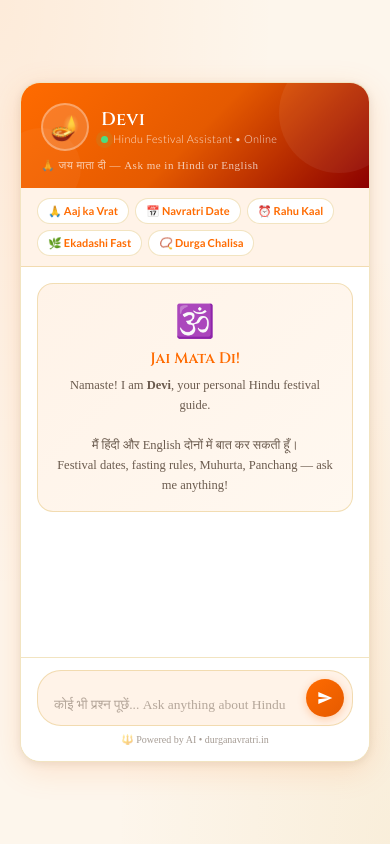
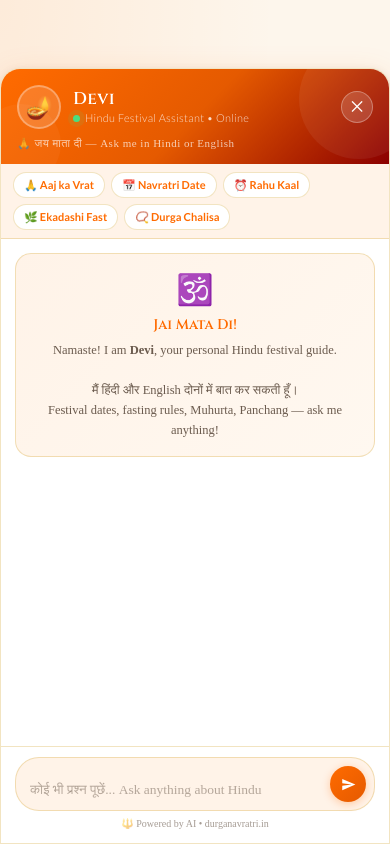
Before and after one commit to amity021/devi-chatbot, a plain HTML site: page index.html in a window 390 px wide. Drawn offline with Linux system fonts and the light colour scheme; a web font is replaced by a local one.

Commit message:
Update index.html

```diff
--- a/index.html
+++ b/index.html
@@ -52,6 +52,17 @@
     animation: slideUp 0.5s cubic-bezier(0.16,1,0.3,1);
   }
 
+  /* ── MOBILE RESPONSIVE ── */
+  @media (max-width: 520px) {
+    body { padding: 0; align-items: flex-end; }
+    #chat-widget {
+      max-width: 100%;
+      border-radius: 20px 20px 0 0;
+      height: 92vh;
+      height: 92dvh;
+    }
+  }
+
   @keyframes slideUp {
     from { opacity:0; transform: translateY(24px); }
     to   { opacity:1; transform: translateY(0); }
@@ -60,9 +71,10 @@
   /* ── HEADER ── */
   .chat-header {
     background: linear-gradient(135deg, var(--saffron) 0%, #E55A00 50%, var(--crimson) 100%);
-    padding: 20px 20px 16px;
+    padding: 16px 16px 14px;
     position: relative;
     overflow: hidden;
+    flex-shrink: 0;
   }
 
   .chat-header::before {
@@ -91,21 +103,23 @@
   }
 
   .avatar {
-    width: 48px;
-    height: 48px;
+    width: 44px;
+    height: 44px;
     background: rgba(255,255,255,0.15);
     border-radius: 50%;
     display: flex;
     align-items: center;
     justify-content: center;
-    font-size: 24px;
+    font-size: 22px;
     border: 2px solid rgba(255,255,255,0.3);
     flex-shrink: 0;
   }
 
+  .header-text { flex: 1; }
+
   .header-text h1 {
     font-family: 'Cinzel', serif;
-    font-size: 18px;
+    font-size: 17px;
     font-weight: 600;
     color: var(--white);
     letter-spacing: 0.5px;
@@ -136,6 +150,31 @@
     50%      { box-shadow: 0 0 0 5px rgba(74,222,128,0.1); }
   }
 
+  /* ── CLOSE BUTTON ── */
+  .close-btn {
+    width: 32px;
+    height: 32px;
+    background: rgba(255,255,255,0.15);
+    border: 1.5px solid rgba(255,255,255,0.3);
+    border-radius: 50%;
+    color: white;
+    font-size: 16px;
+    cursor: pointer;
+    display: flex;
+    align-items: center;
+    justify-content: center;
+    flex-shrink: 0;
+    transition: all 0.2s;
+    line-height: 1;
+    z-index: 10;
+    position: relative;
+  }
+
+  .close-btn:hover {
+    background: rgba(255,255,255,0.28);
+    transform: scale(1.08);
+  }
+
   .header-tagline {
     font-size: 11px;
     color: rgba(255,255,255,0.7);
@@ -145,12 +184,13 @@
 
   /* ── QUICK QUESTIONS ── */
   .quick-bar {
-    padding: 10px 16px;
+    padding: 8px 12px;
     background: var(--saffron-pale);
     border-bottom: 1px solid var(--border);
     display: flex;
     gap: 6px;
     flex-wrap: wrap;
+    flex-shrink: 0;
   }
 
   .quick-btn {
@@ -178,11 +218,12 @@
   .messages {
     flex: 1;
     overflow-y: auto;
-    padding: 16px;
+    padding: 14px;
     display: flex;
     flex-direction: column;
     gap: 12px;
     scroll-behavior: smooth;
+    -webkit-overflow-scrolling: touch;
   }
 
   .messages::-webkit-scrollbar { width: 4px; }
@@ -205,13 +246,13 @@
   .msg.bot  { align-self: flex-start; }
 
   .msg-avatar {
-    width: 30px;
-    height: 30px;
+    width: 28px;
+    height: 28px;
     border-radius: 50%;
     display: flex;
     align-items: center;
     justify-content: center;
-    font-size: 14px;
+    font-size: 13px;
     flex-shrink: 0;
     margin-top: 2px;
   }
@@ -220,11 +261,12 @@
   .msg.user .msg-avatar { background: var(--saffron); }
 
   .msg-bubble {
-    padding: 10px 14px;
+    padding: 10px 13px;
     border-radius: 16px;
     font-size: 13.5px;
     line-height: 1.6;
     max-width: 100%;
+    word-break: break-word;
   }
 
   .msg.bot .msg-bubble {
@@ -261,12 +303,12 @@
   }
 
   .typing-avatar {
-    width: 30px; height: 30px;
+    width: 28px; height: 28px;
     border-radius: 50%;
     background: var(--saffron-pale);
     border: 1px solid var(--border);
     display: flex; align-items: center; justify-content: center;
-    font-size: 14px; flex-shrink: 0;
+    font-size: 13px; flex-shrink: 0;
   }
 
   .typing-bubble {
@@ -297,9 +339,10 @@
 
   /* ── INPUT AREA ── */
   .input-area {
-    padding: 12px 16px 16px;
+    padding: 10px 14px 14px;
     border-top: 1px solid var(--border);
     background: var(--white);
+    flex-shrink: 0;
   }
 
   .input-row {
@@ -309,7 +352,7 @@
     background: var(--saffron-pale);
     border: 1.5px solid var(--border);
     border-radius: 24px;
-    padding: 8px 8px 8px 16px;
+    padding: 8px 8px 8px 14px;
     transition: border-color 0.2s;
   }
 
@@ -338,7 +381,7 @@
   }
 
   #send-btn {
-    width: 38px; height: 38px;
+    width: 36px; height: 36px;
     background: linear-gradient(135deg, var(--saffron), #E55A00);
     border: none;
     border-radius: 50%;
@@ -355,13 +398,13 @@
   #send-btn:active { transform: scale(0.96); }
   #send-btn:disabled { opacity: 0.5; cursor: not-allowed; transform: none; }
 
-  #send-btn svg { width: 16px; height: 16px; fill: white; }
+  #send-btn svg { width: 15px; height: 15px; fill: white; }
 
   .footer-note {
     text-align: center;
     font-size: 10px;
     color: var(--gray);
-    margin-top: 8px;
+    margin-top: 7px;
     opacity: 0.6;
     font-family: 'Tiro Devanagari Hindi', serif;
   }
@@ -376,11 +419,11 @@
     animation: fadeIn 0.5s ease;
   }
 
-  .welcome-card .om { font-size: 32px; margin-bottom: 8px; }
+  .welcome-card .om { font-size: 30px; margin-bottom: 8px; }
 
   .welcome-card h2 {
     font-family: 'Cinzel', serif;
-    font-size: 15px;
+    font-size: 14px;
     color: var(--saffron);
     margin-bottom: 6px;
   }
@@ -391,6 +434,9 @@
     line-height: 1.6;
     font-family: 'Tiro Devanagari Hindi', serif;
   }
+
+  /* ── HIDDEN STATE ── */
+  #chat-widget.hidden { display: none; }
 </style>
 </head>
 <body>
@@ -405,6 +451,8 @@
         <h1>Devi</h1>
         <p><span class="status-dot"></span>Hindu Festival Assistant • Online</p>
       </div>
+      <!-- CLOSE BUTTON -->
+      <button class="close-btn" onclick="closeWidget()" title="Close">✕</button>
     </div>
     <div class="header-tagline">🙏 जय माता दी — Ask me in Hindi or English</div>
   </div>
@@ -452,8 +500,7 @@
 
 <script>
 // ── CONFIG ──────────────────────────────────────────────────────────────────
-const API_KEY = 'AIzaSyCW5HpPBbgcOUcn7DKOQ0RRBLQVaPGWpr4';
-const API_URL = `https://generativelanguage.googleapis.com/v1beta/models/gemini-2.0-flash:generateContent?key=${API_KEY}`;
+const API_URL = 'https://api.anthropic.com/v1/messages';
 
 const SYSTEM_PROMPT = `You are Devi, a warm, knowledgeable and deeply respectful Hindu festival assistant for the website durganavratri.in — "Galaxy of Hindu Gods and Goddesses".
 
@@ -482,6 +529,16 @@ TONE:
 IMPORTANT: You only answer questions about Hindu religion, festivals, fasting, spirituality and related topics. For unrelated questions politely say: "Main sirf Hindu festivals aur dharm ke baare mein help kar sakti hoon 🙏"`;
 
 let conversationHistory = [];
+
+// ── CLOSE WIDGET ─────────────────────────────────────────────────────────────
+function closeWidget() {
+  const widget = document.getElementById('chat-widget');
+  widget.style.animation = 'none';
+  widget.style.transition = 'opacity 0.3s, transform 0.3s';
+  widget.style.opacity = '0';
+  widget.style.transform = 'translateY(20px)';
+  setTimeout(() => { widget.classList.add('hidden'); }, 300);
+}
 
 // ── HELPERS ─────────────────────────────────────────────────────────────────
 function getTime() {
@@ -559,41 +616,33 @@ async function sendMessage() {
   const text  = input.value.trim();
   if (!text) return;
 
-  // Add user message
   addMessage(text, 'user');
   input.value = '';
   input.style.height = 'auto';
   btn.disabled = true;
 
-  // Add to history
-  conversationHistory.push({ role: 'user', parts: [{ text }] });
+  conversationHistory.push({ role: 'user', content: text });
 
-  // Show typing
   showTyping();
 
   try {
-    const body = {
-      system_instruction: { parts: [{ text: SYSTEM_PROMPT }] },
-      contents: conversationHistory,
-      generationConfig: {
-        temperature: 0.7,
-        maxOutputTokens: 512,
-      }
-    };
-
-    const res  = await fetch(API_URL, {
+    const res = await fetch(API_URL, {
       method: 'POST',
       headers: { 'Content-Type': 'application/json' },
-      body: JSON.stringify(body)
+      body: JSON.stringify({
+        model: 'claude-sonnet-4-20250514',
+        max_tokens: 1000,
+        system: SYSTEM_PROMPT,
+        messages: conversationHistory
+      })
     });
 
     const data = await res.json();
-
     hideTyping();
 
-    if (data.candidates && data.candidates[0]) {
-      const reply = data.candidates[0].content.parts[0].text;
-      conversationHistory.push({ role: 'model', parts: [{ text: reply }] });
+    if (data.content && data.content[0]) {
+      const reply = data.content[0].text;
+      conversationHistory.push({ role: 'assistant', content: reply });
       addMessage(reply, 'bot');
     } else {
       addMessage('🙏 Kshama kijiye, abhi kuch takneeki samasya aa rahi hai. Thodi der baad phir prayaas karein.', 'bot');
```
